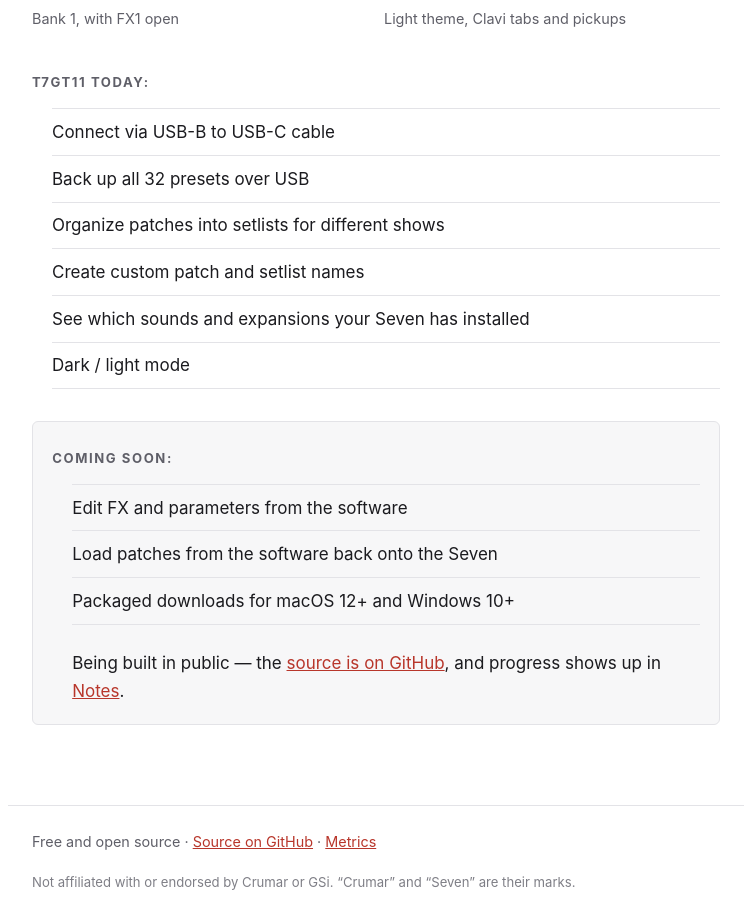
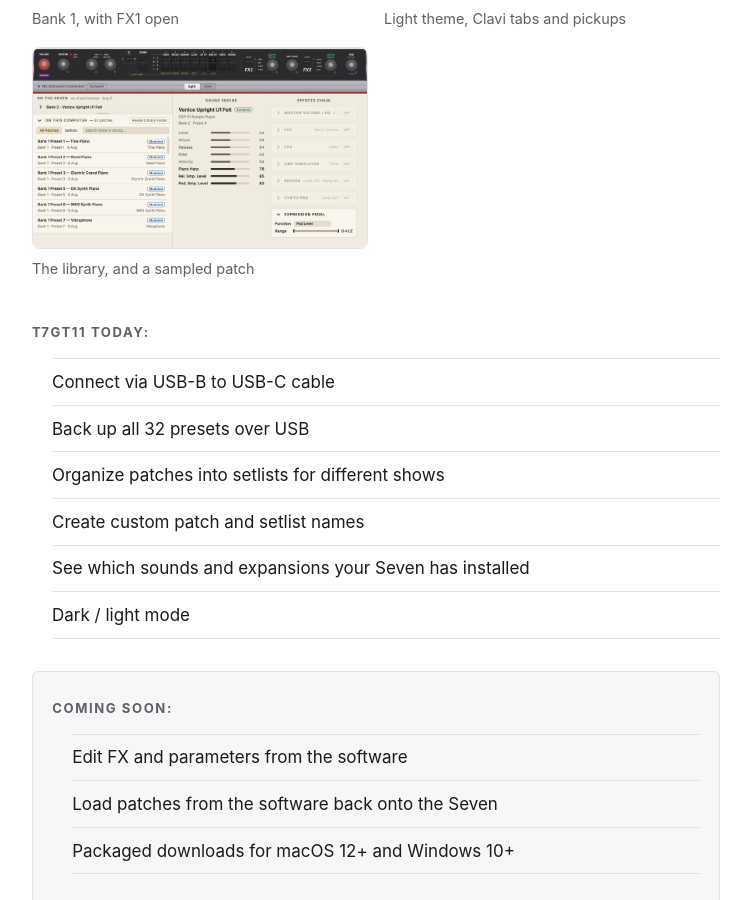
Before and after one commit to danielspils/this-seven-goes-to-eleven, a Jekyll site: the page built from docs/index.md, in a window 1280 px wide and 900 px high, scrolled down 817 px. Shown: the whole window, without its empty margins (264-1015 px from the left). Built offline with Jekyll 4.4.1, drawn with Linux system fonts in a browser that asks for light colours.

Commit message:
Third screenshot: the library and a sampled patch
Shows the on-this-computer half open alongside a GSP-01 sample-player
patch and the expression pedal's range — the two things the first two
shots don't cover.

Co-Authored-By: Claude Fable 5 <noreply@anthropic.com>

```diff
--- a/docs/index.md
+++ b/docs/index.md
@@ -33,6 +33,13 @@ organizes them into setlists you can take on the road.
     </button>
     <figcaption>Light theme, Clavi tabs and pickups</figcaption>
   </figure>
+  <figure class="shot">
+    <button type="button" class="shot-open" aria-label="Enlarge screenshot">
+      <img src="{{ '/assets/img/app-library.png' | relative_url }}" width="1147" height="687" loading="lazy"
+           alt="The patch library open on this computer, with a sampled Venice Upright patch showing its sample-player parameters and expression pedal range.">
+    </button>
+    <figcaption>The library, and a sampled patch</figcaption>
+  </figure>
 </div>
 
 ## T7GT11 today:
```
Also changed, not shown: docs/assets/img/app-library.png (added).
